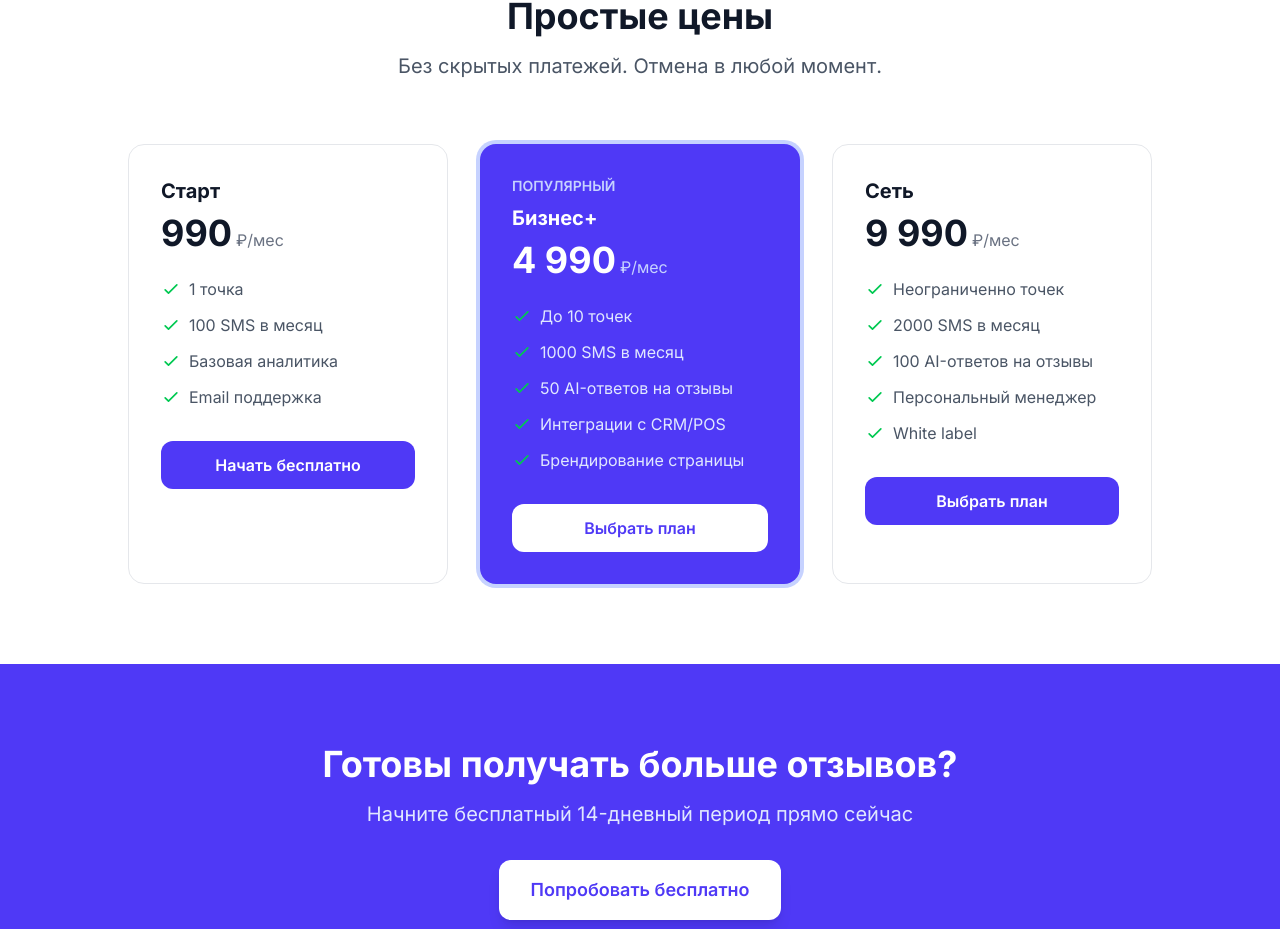
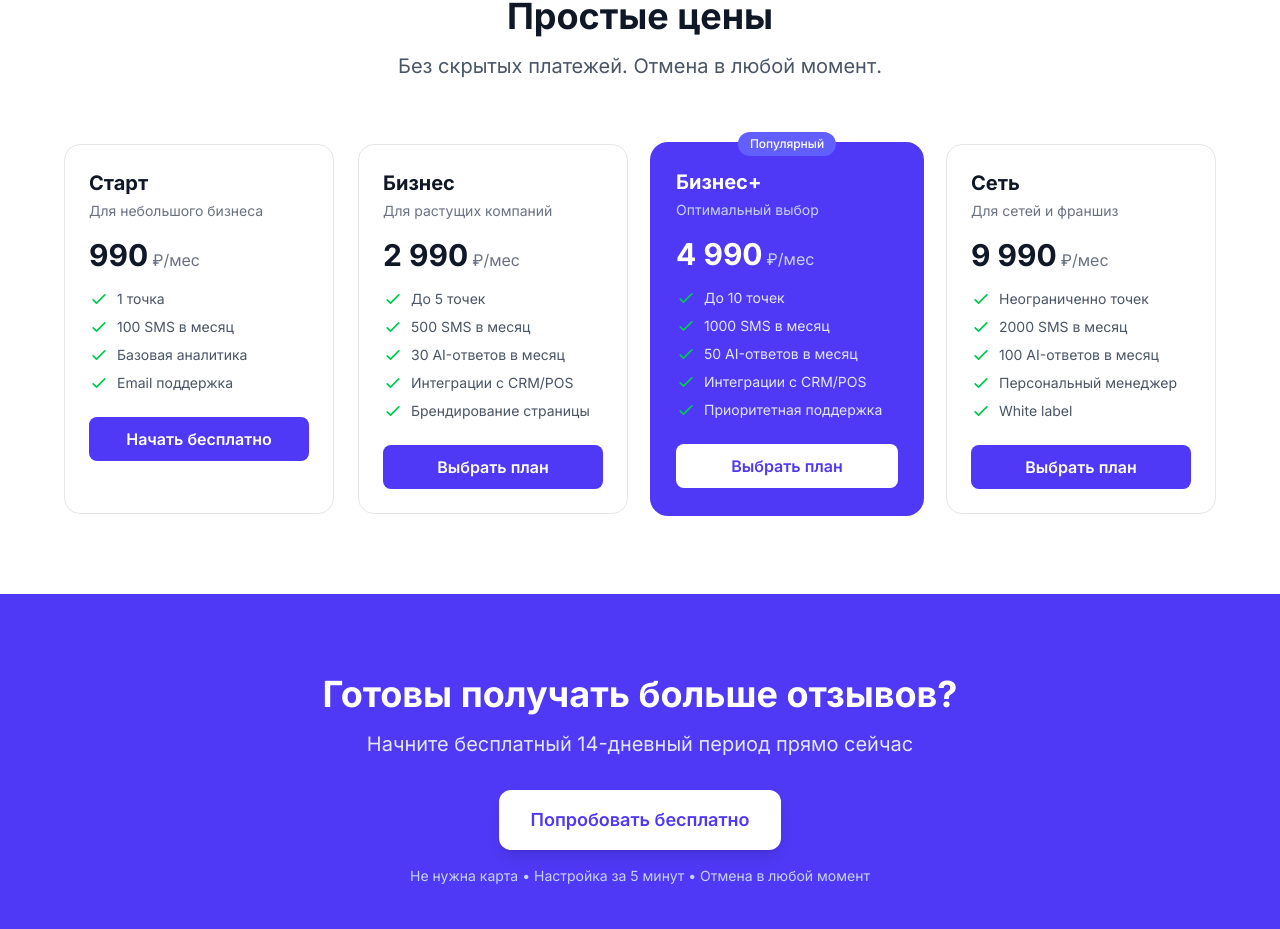
Before and after one commit to 304th/zatseni, a Next.js app: page / in a window 1280 px wide. Shown: the part 2614-3543 px from the top of the page. Built offline with nearby package versions, Linux system fonts and the light colour scheme; no server answers.

Commit message:
fix: align pricing blocks on homepage with pricing page (4 tiers)

```diff
--- a/src/app/page.tsx
+++ b/src/app/page.tsx
@@ -54,13 +54,30 @@ const pricing = [
     name: "Старт",
     price: "990",
     period: "₽/мес",
+    description: "Для небольшого бизнеса",
     features: [
       "1 точка",
       "100 SMS в месяц",
       "Базовая аналитика",
-      "Email поддержка"
+      "Email поддержка",
     ],
     cta: "Начать бесплатно",
+    popular: false
+  },
+  {
+    id: "business",
+    name: "Бизнес",
+    price: "2 990",
+    period: "₽/мес",
+    description: "Для растущих компаний",
+    features: [
+      "До 5 точек",
+      "500 SMS в месяц",
+      "30 AI-ответов в месяц",
+      "Интеграции с CRM/POS",
+      "Брендирование страницы",
+    ],
+    cta: "Выбрать план",
     popular: false
   },
   {
@@ -68,12 +85,13 @@ const pricing = [
     name: "Бизнес+",
     price: "4 990",
     period: "₽/мес",
+    description: "Оптимальный выбор",
     features: [
       "До 10 точек",
       "1000 SMS в месяц",
-      "50 AI-ответов на отзывы",
+      "50 AI-ответов в месяц",
       "Интеграции с CRM/POS",
-      "Брендирование страницы"
+      "Приоритетная поддержка",
     ],
     cta: "Выбрать план",
     popular: true
@@ -83,12 +101,13 @@ const pricing = [
     name: "Сеть",
     price: "9 990",
     period: "₽/мес",
+    description: "Для сетей и франшиз",
     features: [
       "Неограниченно точек",
       "2000 SMS в месяц",
-      "100 AI-ответов на отзывы",
+      "100 AI-ответов в месяц",
       "Персональный менеджер",
-      "White label"
+      "White label",
     ],
     cta: "Выбрать план",
     popular: false
@@ -282,29 +301,34 @@ export default function Home() {
             </p>
           </div>
 
-          <div className="grid md:grid-cols-3 gap-8 max-w-5xl mx-auto">
+          <div className="grid md:grid-cols-2 lg:grid-cols-4 gap-6 max-w-7xl mx-auto">
             {pricing.map((plan, i) => (
               <div
                 key={i}
-                className={`p-8 rounded-2xl ${plan.popular ? 'bg-indigo-600 text-white ring-4 ring-indigo-200' : 'bg-white border border-gray-200'}`}
+                className={`p-6 rounded-2xl relative ${plan.popular ? 'bg-indigo-600 text-white ring-2 ring-indigo-600' : 'bg-white border border-gray-200'}`}
               >
                 {plan.popular && (
-                  <div className="text-indigo-200 text-sm font-semibold mb-2">ПОПУЛЯРНЫЙ</div>
+                  <div className="absolute -top-3 left-1/2 -translate-x-1/2 bg-indigo-500 text-white px-3 py-1 rounded-full text-xs font-medium">
+                    Популярный
+                  </div>
                 )}
-                <h3 className={`text-xl font-bold mb-2 ${plan.popular ? 'text-white' : 'text-gray-900'}`}>
+                <h3 className={`text-xl font-bold mb-1 ${plan.popular ? 'text-white' : 'text-gray-900'}`}>
                   {plan.name}
                 </h3>
-                <div className="flex items-baseline gap-1 mb-6">
-                  <span className={`text-4xl font-bold ${plan.popular ? 'text-white' : 'text-gray-900'}`}>
+                <p className={`text-sm mb-4 ${plan.popular ? 'text-indigo-200' : 'text-gray-500'}`}>
+                  {plan.description}
+                </p>
+                <div className="flex items-baseline gap-1 mb-4">
+                  <span className={`text-3xl font-bold ${plan.popular ? 'text-white' : 'text-gray-900'}`}>
                     {plan.price}
                   </span>
                   <span className={plan.popular ? 'text-indigo-200' : 'text-gray-500'}>
                     {plan.period}
                   </span>
                 </div>
-                <ul className="space-y-3 mb-8">
+                <ul className="space-y-2 mb-6">
                   {plan.features.map((feature, j) => (
-                    <li key={j} className="flex items-center gap-2">
+                    <li key={j} className="flex items-center gap-2 text-sm">
                       <CheckIcon />
                       <span className={plan.popular ? 'text-indigo-100' : 'text-gray-600'}>
                         {feature}
@@ -314,7 +338,7 @@ export default function Home() {
                 </ul>
                 <CTALink
                   href={`/signup?plan=${plan.id}`}
-                  className={`block w-full py-3 rounded-xl font-semibold transition text-center ${
+                  className={`block w-full py-2.5 rounded-lg font-semibold transition text-center ${
                     plan.popular
                       ? 'bg-white text-indigo-600 hover:bg-indigo-50'
                       : 'bg-indigo-600 text-white hover:bg-indigo-700'
```
